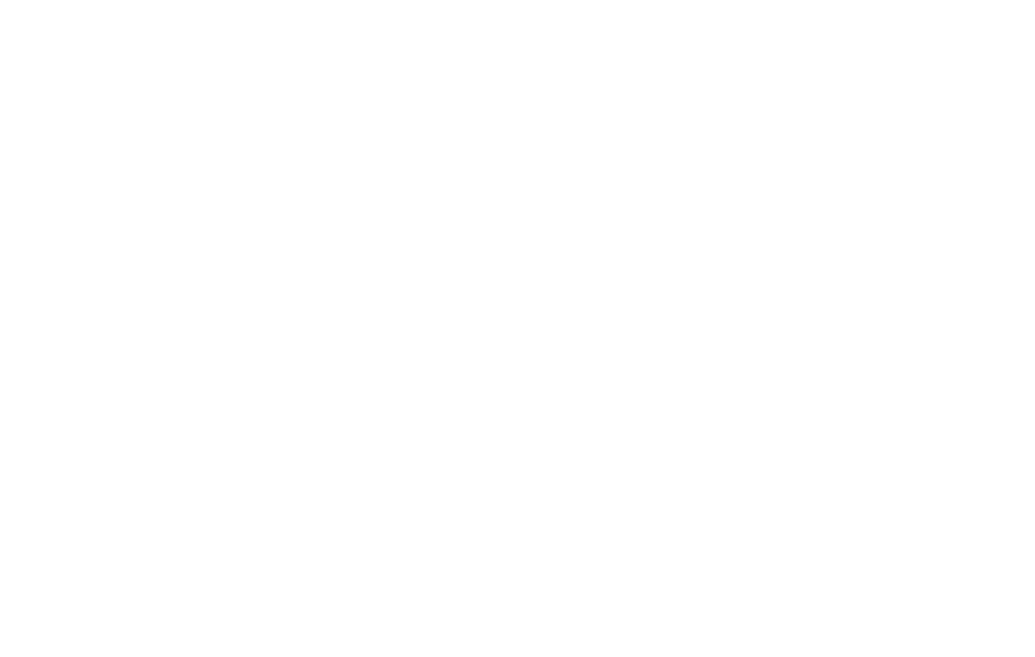
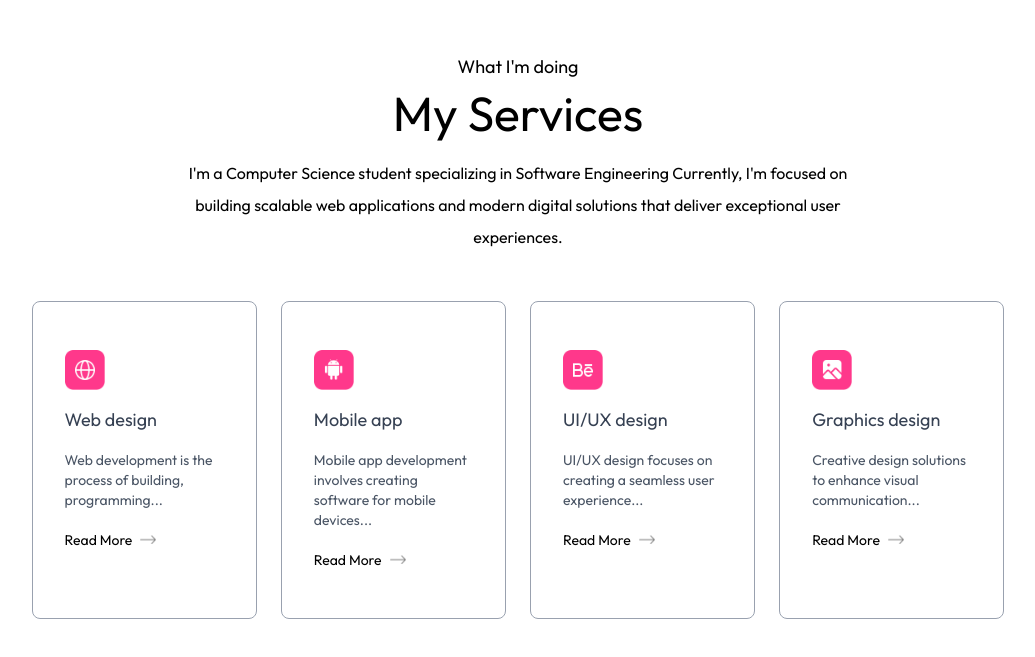
Before and after one commit to Sunly24/smxxth-portfolio, a Next.js app: page / in a window 1280 px wide. Shown: the part 1660-2317 px from the top of the page, without its empty margins (122-1157 px from the left). Before the commit the page ends 1673 px from the top, so only its background shows below. Built offline with nearby package versions, Linux system fonts and the light colour scheme; a web font is replaced by a local one.

Commit message:
implement_service_component

```diff
--- /dev/null
+++ b/app/components/Services.jsx
@@ -0,0 +1,35 @@
+import { serviceData, assets } from "@/assets/assets";
+import Image from "next/image";
+import React from "react";
+
+const Services = () => {
+  return (
+    <div id="services" className="w-full px-[12%] py-10 scroll-mt-20">
+      <h4 className="text-center mb-2 text-lg">What I'm doing</h4>
+      <h2 className="text-center text-5xl">My Services</h2>
+      <p className="text-center max-w-2xl mx-auto mt-5 mb-12">
+        I'm a Computer Science student specializing in Software Engineering
+        Currently, I'm focused on building scalable web applications and modern
+        digital solutions that deliver exceptional user experiences.
+      </p>
+      <div className="grid grid-cols-1 sm:grid-cols-2 lg:grid-cols-3 xl:grid-cols-4 gap-6 my-10">
+        {serviceData.map(({ icon, title, description, link }, index) => (
+          <div
+            key={index}
+            className="border border-gray-400 rounded-lg px-8 py-12 transition-transform transform hover:-translate-y-1 hover:shadow-lg duration-500 ease-out bg-white"
+          >
+            <Image src={icon} alt="" className="w-10" />
+            <h3 className="text-lg my-4 text-gray-700">{title}</h3>
+            <p className="text-sm text-gray-600 leading-5">{description}</p>
+            <a href={link} className="text-sm flex items-center gap-2 mt-5">
+              Read More
+              <Image src={assets.right_arrow} alt="" className="w-4" />
+            </a>
+          </div>
+        ))}
+      </div>
+    </div>
+  );
+};
+
+export default Services;
--- a/app/page.js
+++ b/app/page.js
@@ -2,6 +2,7 @@
 import About from "./components/About";
 import Header from "./components/Header";
 import Navbar from "./components/Navbar";
+import Services from "./components/Services";
 
 export default function Home() {
   return (
@@ -9,6 +10,7 @@ export default function Home() {
       <Navbar />
       <Header />
       <About />
+      <Services />
     </>
   );
 }
```
